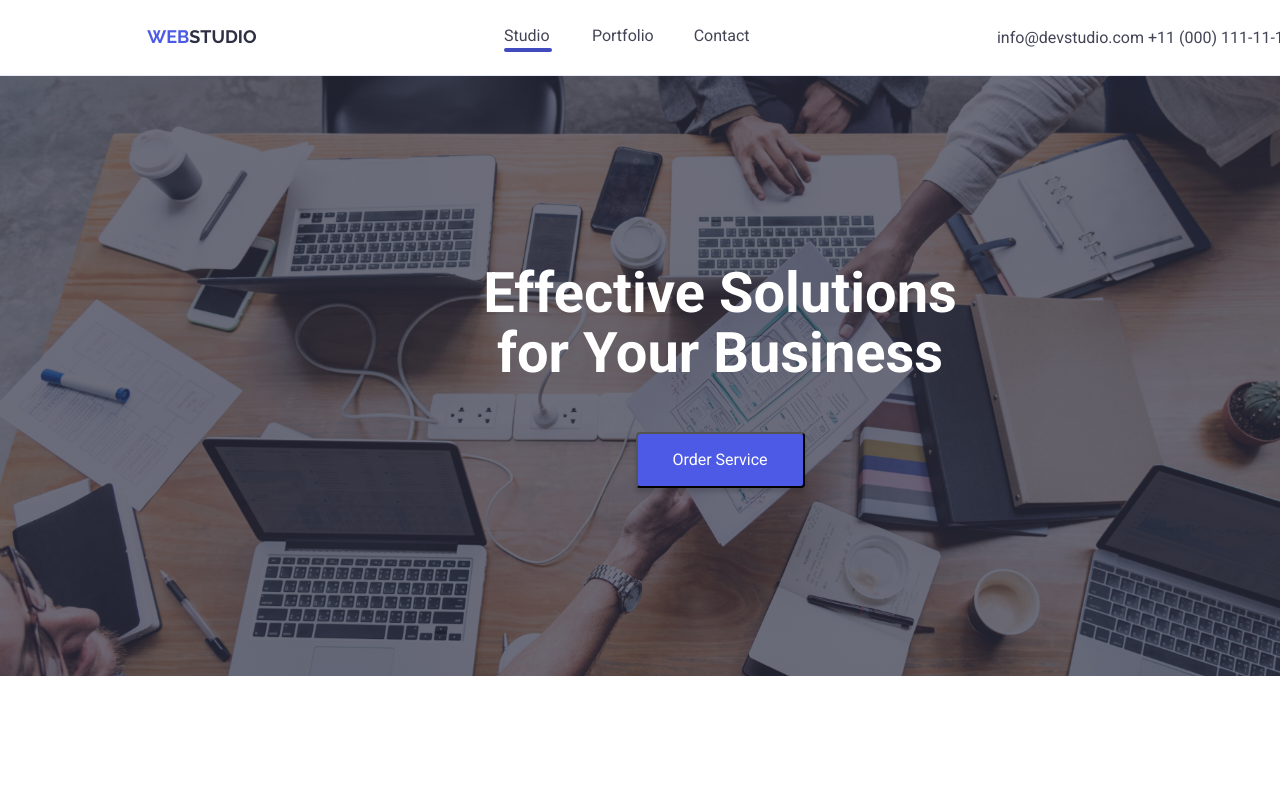
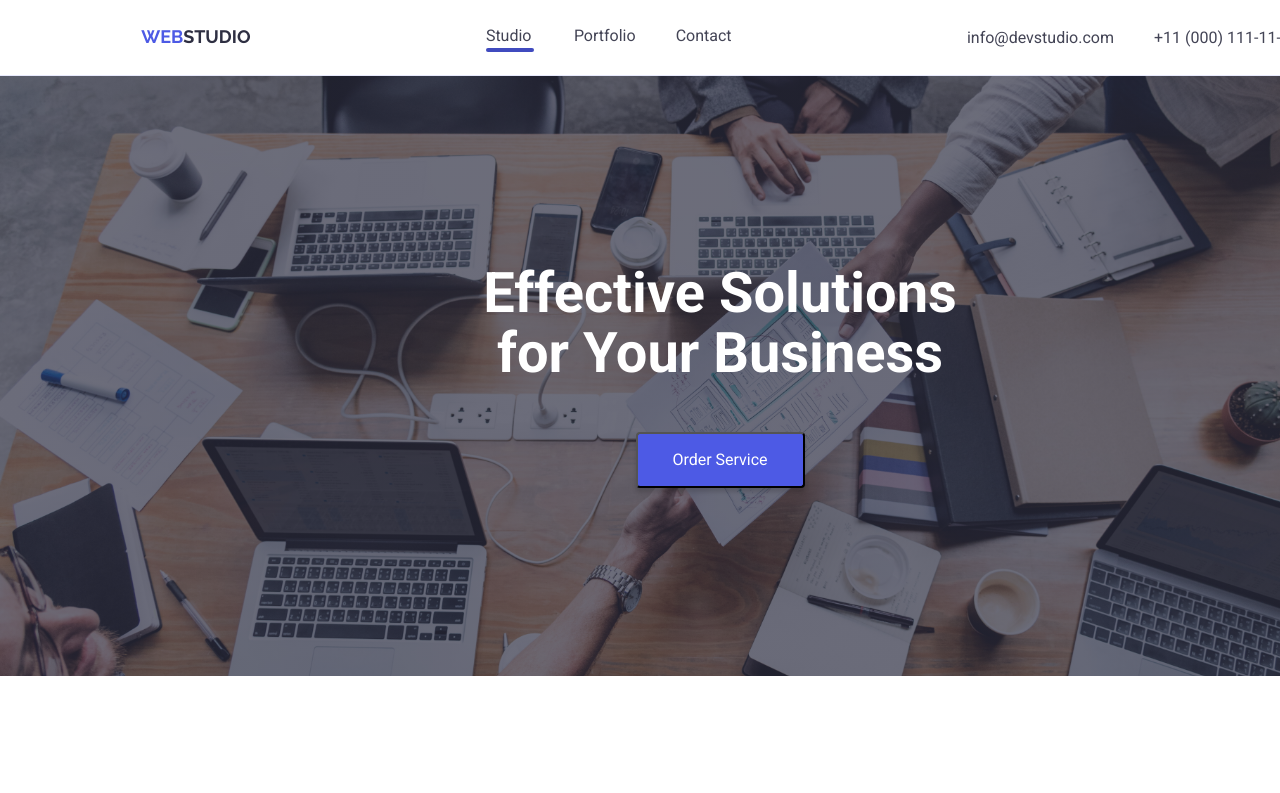
Before and after one commit to cenkgevgili/goit-markup-hw-04, a plain HTML site: page index.html in a window 1280 px wide. Shown: the top 793 px of the page. Drawn offline with nearby package versions, Linux system fonts and the light colour scheme.

Commit message:
upgrade index,upgrade css

```diff
--- a/css/style.css
+++ b/css/style.css
@@ -98,7 +98,10 @@ img {
   transition-duration: 250ms;
   transition-timing-function: cubic-bezier(0.4, 0, 0.2, 1);
 }
-
+.iletisim {
+  display: flex;
+  gap: 40px;
+}
 .button {
   font-size: 16px;
   color: #ffffff;
--- a/index.html
+++ b/index.html
@@ -35,7 +35,7 @@
       </div>
       <!--Menu Bitimi-->
       <!--Contact Info-->
-      <div>
+      <div class="iletisim">
         <a class="mail" href="mailto:info@devstudio.com">info@devstudio.com</a>
         <a class="tel" href="tel:+110001111111">+11 (000) 111-11-11</a>
       </div>
```
